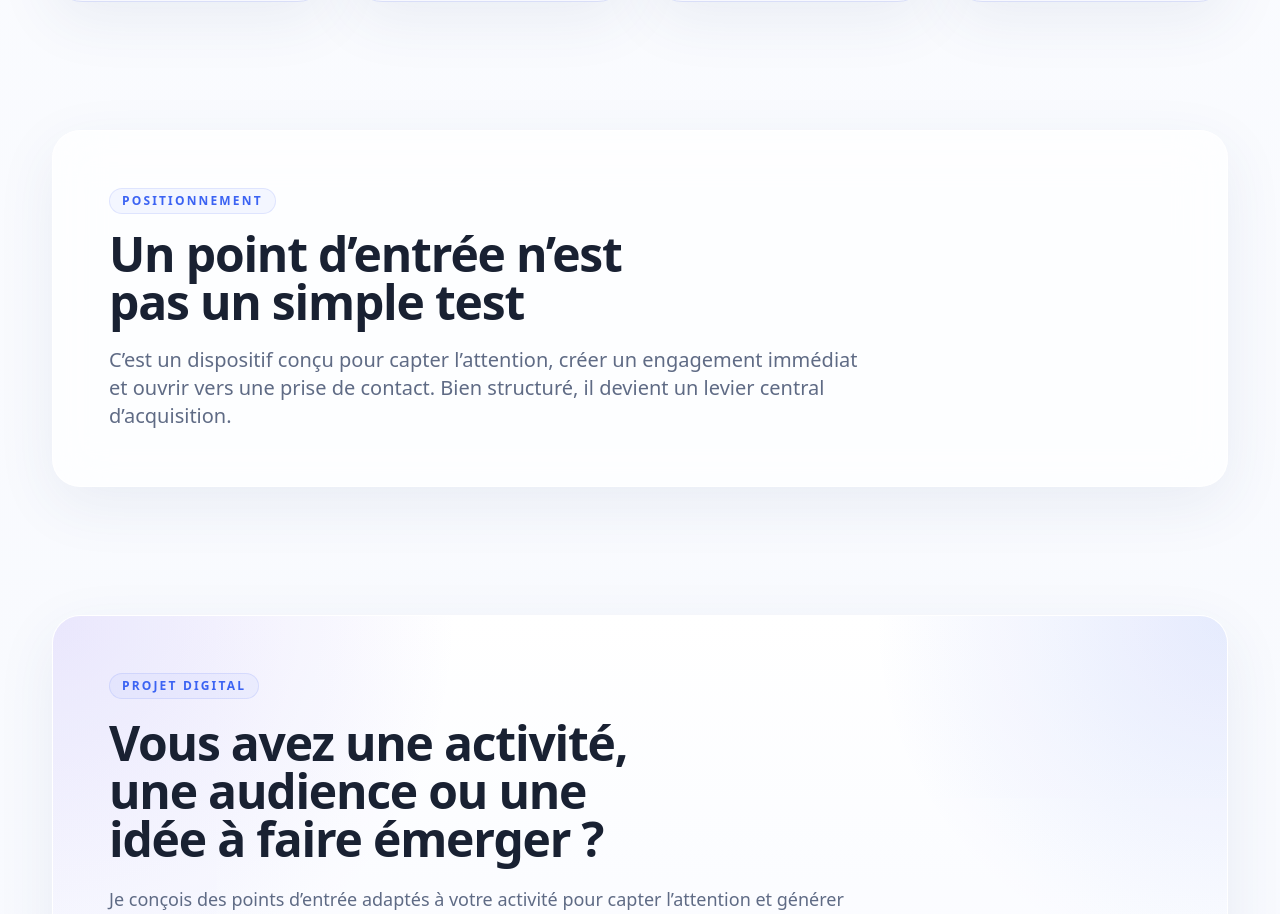
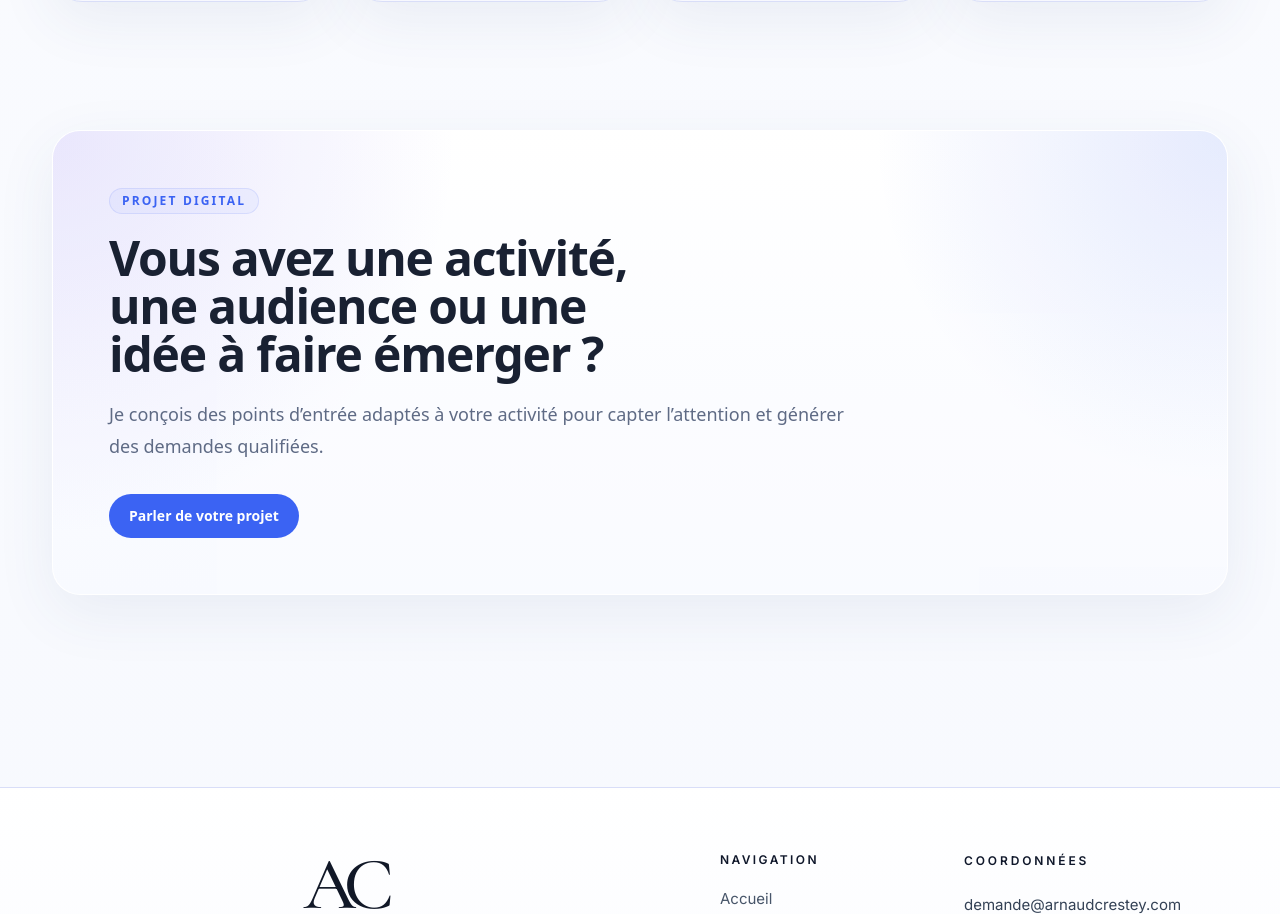
Before and after one commit to arnaudcrestey/portail-site-vitrine, a Next.js app: page /concepts in a window 1280 px wide. Shown: the part 3767-4681 px from the top of the page. Built offline with nearby package versions, Linux system fonts and the light colour scheme.

Commit message:
Update page.tsx

```diff
--- a/app/concepts/page.tsx
+++ b/app/concepts/page.tsx
@@ -66,19 +66,6 @@ export default function ConceptsPage() {
           </div>
         </div>
       </section>
-
-      <section className="section-spacing pt-4">
-        <div className="container-layout">
-          <Surface className="px-6 py-10 sm:px-10 lg:px-14 lg:py-14">
-            <SectionHeading
-              eyebrow="Positionnement"
-              title="Un point d’entrée n’est pas un simple test"
-              description="C’est un dispositif conçu pour capter l’attention, créer un engagement immédiat et ouvrir vers une prise de contact. Bien structuré, il devient un levier central d’acquisition."
-            />
-          </Surface>
-        </div>
-      </section>
-
       <section className="section-spacing pt-4">
         <div className="container-layout">
           <Surface className="relative overflow-hidden px-6 py-10 sm:px-10 lg:px-14 lg:py-14">
```
